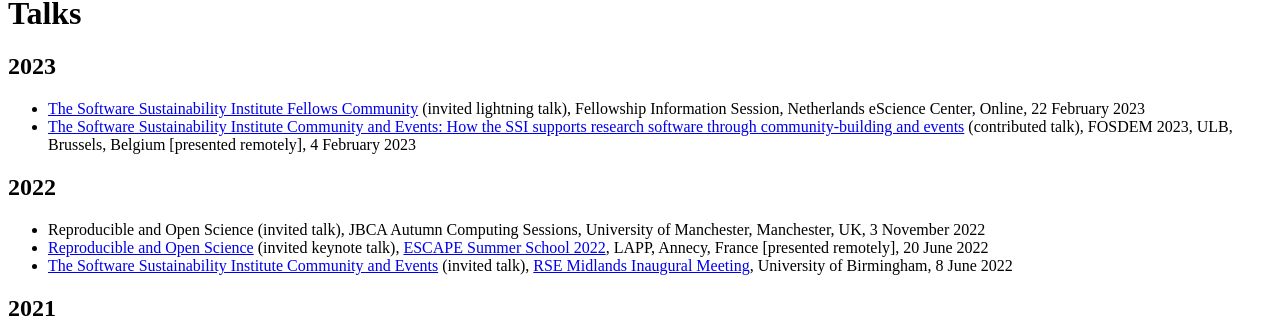
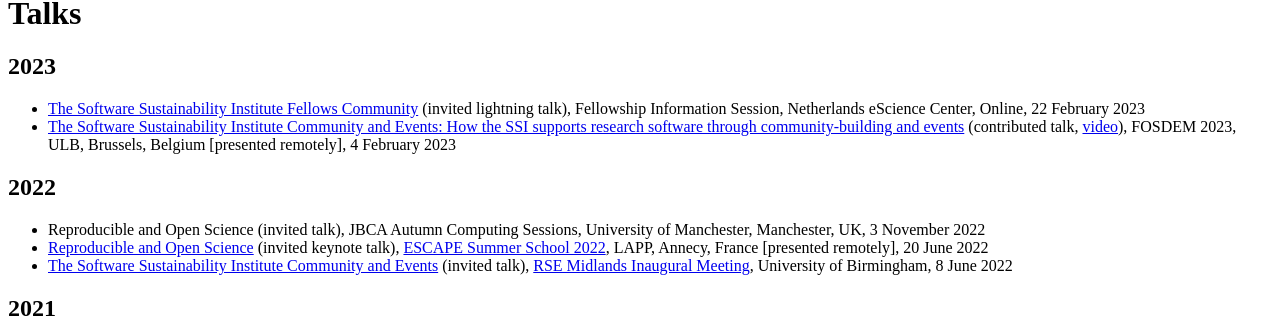
Before and after one commit to rainsworth/rainsworth.github.io, a Jekyll site: the page built from talks/index.md, in a window 1280 px wide. Shown: the part 768-1086 px from the top of the page. Built offline with Jekyll 4.4.1, drawn with Linux system fonts in a browser that asks for light colours.

Commit message:
Update index.md

```diff
--- a/talks/index.md
+++ b/talks/index.md
@@ -8,7 +8,7 @@
 
 ## 2023
 * [The Software Sustainability Institute Fellows Community](https://doi.org/10.6084/m9.figshare.22137512) (invited lightning talk), Fellowship Information Session, Netherlands eScience Center, Online, 22 February 2023
-* [The Software Sustainability Institute Community and Events: How the SSI supports research software through community-building and events](https://doi.org/10.6084/m9.figshare.21931299) (contributed talk), FOSDEM 2023, ULB, Brussels, Belgium [presented remotely], 4 February 2023
+* [The Software Sustainability Institute Community and Events: How the SSI supports research software through community-building and events](https://doi.org/10.6084/m9.figshare.21931299) (contributed talk, [video](https://fosdem.org/2023/schedule/event/openresearch_software_sustainability_institute/)), FOSDEM 2023, ULB, Brussels, Belgium [presented remotely], 4 February 2023
 
 ## 2022
 * Reproducible and Open Science (invited talk), JBCA Autumn Computing Sessions, University of Manchester, Manchester, UK, 3 November 2022
```
